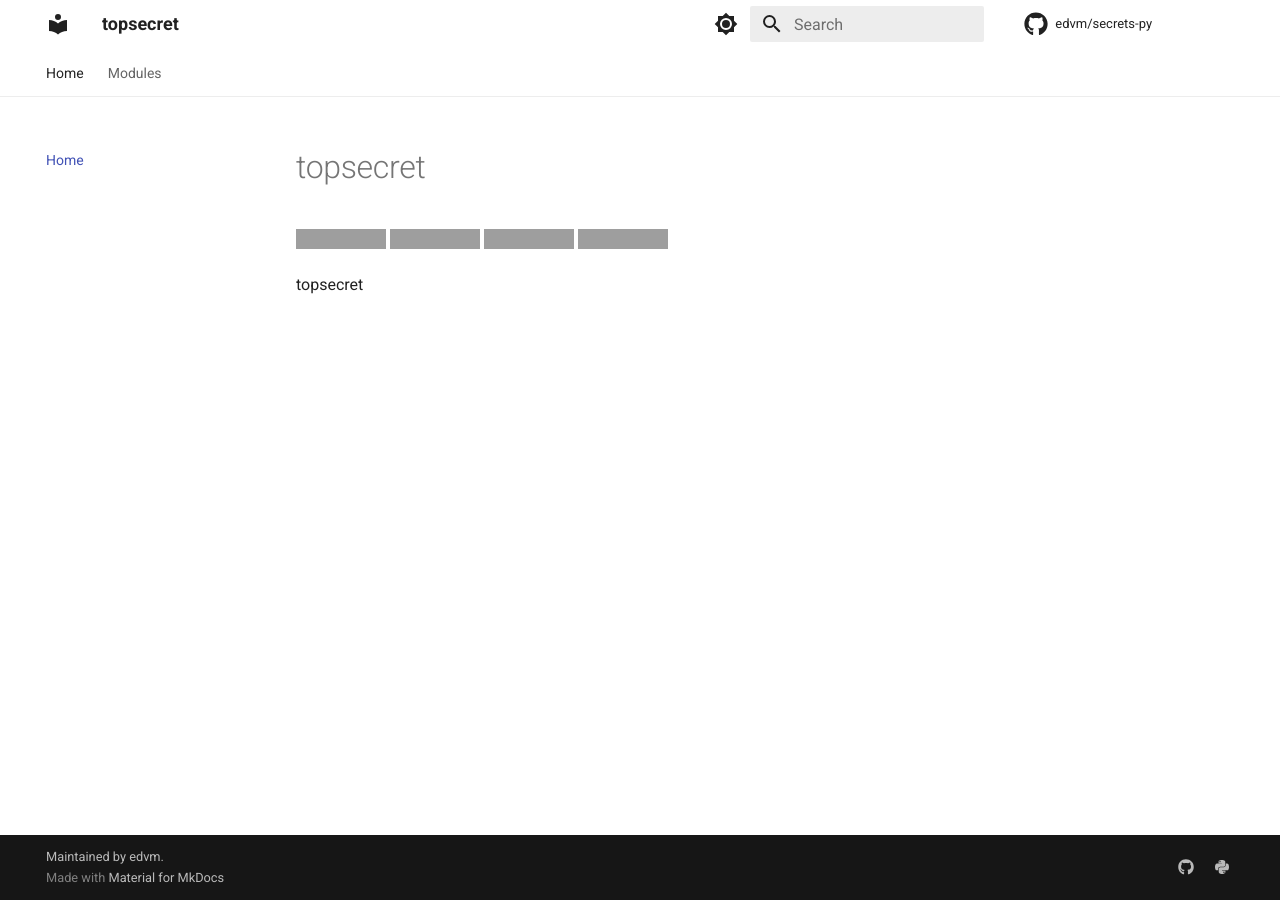
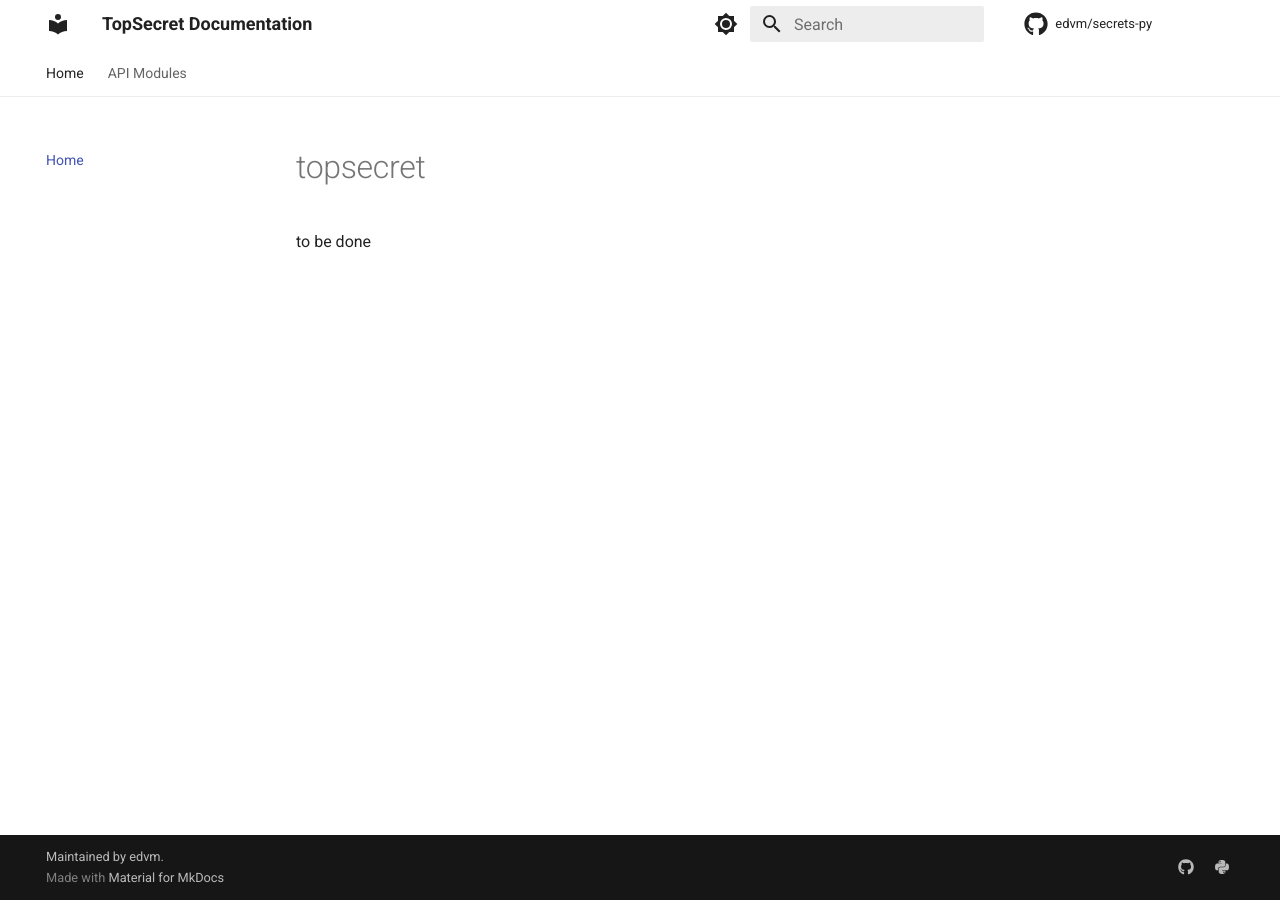
Before and after one commit to edvm/secrets-py, an MkDocs documentation site: the page built from docs/index.md, in a window 1280 px wide. Built offline with MkDocs 1.6.1 and Material for MkDocs 9.7.7, drawn with Linux system fonts in a browser that asks for light colours; comment, search, counter and statistics services are not loaded; grey boxes are pictures that could not be loaded.

Commit message:
wip on docs

```diff
--- a/docs/index.md
+++ b/docs/index.md
@@ -1,8 +1,3 @@
 # topsecret
 
-[![Release](https://img.shields.io/github/v/release/edvm/topsecret)](https://img.shields.io/github/v/release/edvm/topsecret)
-[![Build status](https://img.shields.io/github/actions/workflow/status/edvm/topsecret/main.yml?branch=main)](https://github.com/edvm/topsecret/actions/workflows/main.yml?query=branch%3Amain)
-[![Commit activity](https://img.shields.io/github/commit-activity/m/edvm/topsecret)](https://img.shields.io/github/commit-activity/m/edvm/topsecret)
-[![License](https://img.shields.io/github/license/edvm/topsecret)](https://img.shields.io/github/license/edvm/topsecret)
-
-topsecret
+to be done
--- a/mkdocs.yml
+++ b/mkdocs.yml
@@ -1,4 +1,4 @@
-site_name: topsecret
+site_name: TopSecret Documentation
 repo_url: https://github.com/edvm/topsecret
 repo_url: https://github.com/edvm/secrets-py.git
 site_url: https://github.com/edvm/secrets-py.git
@@ -10,7 +10,8 @@ copyright: Maintained by <a href="https://github.com/edvm/">edvm</a>.
 
 nav:
   - Home: index.md
-  - Modules: modules.md
+  - API Modules: modules.md
+docs_dir: docs
 plugins:
   - search
   - mkdocstrings:
```
Also changed, not shown: README.md (+1 -1 lines), docs/modules.md (+1 -1 lines).
